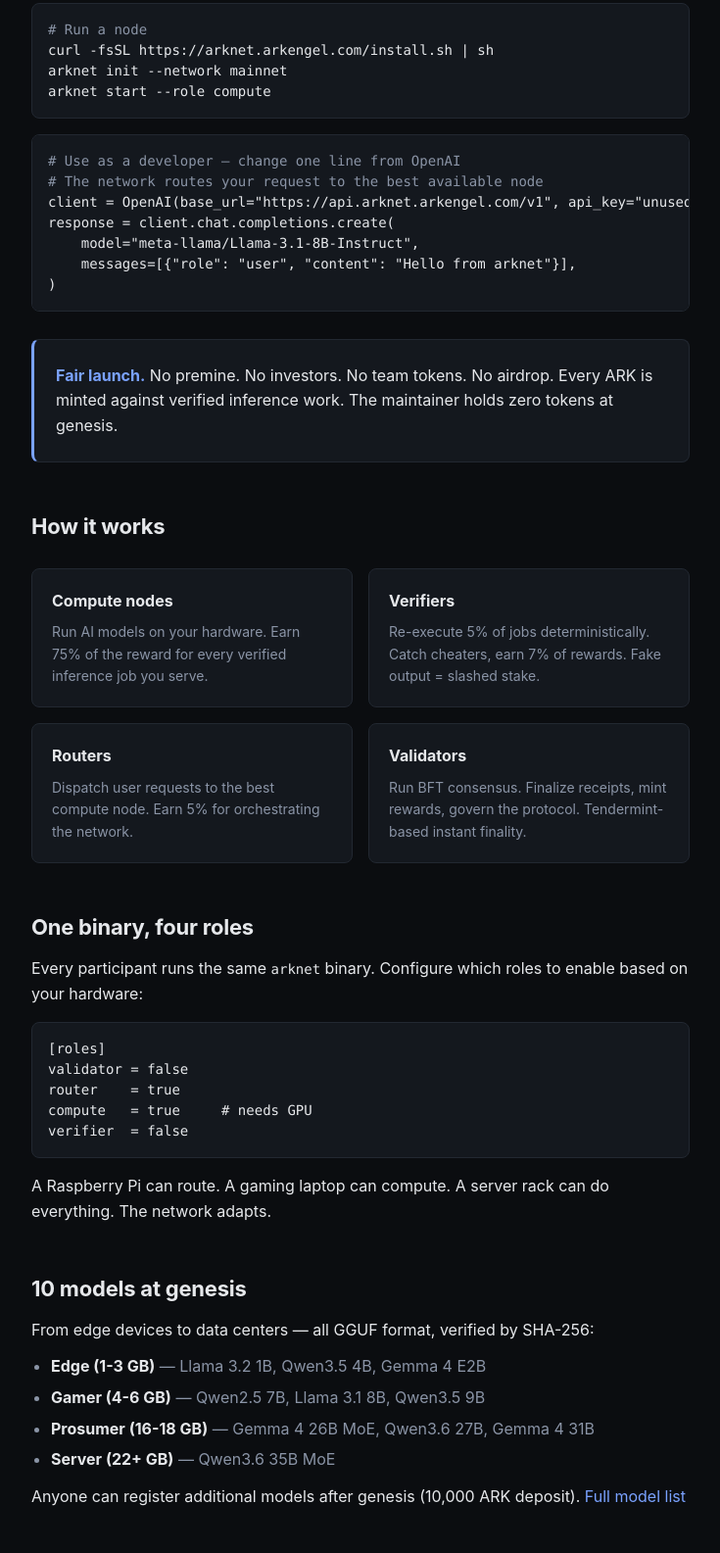
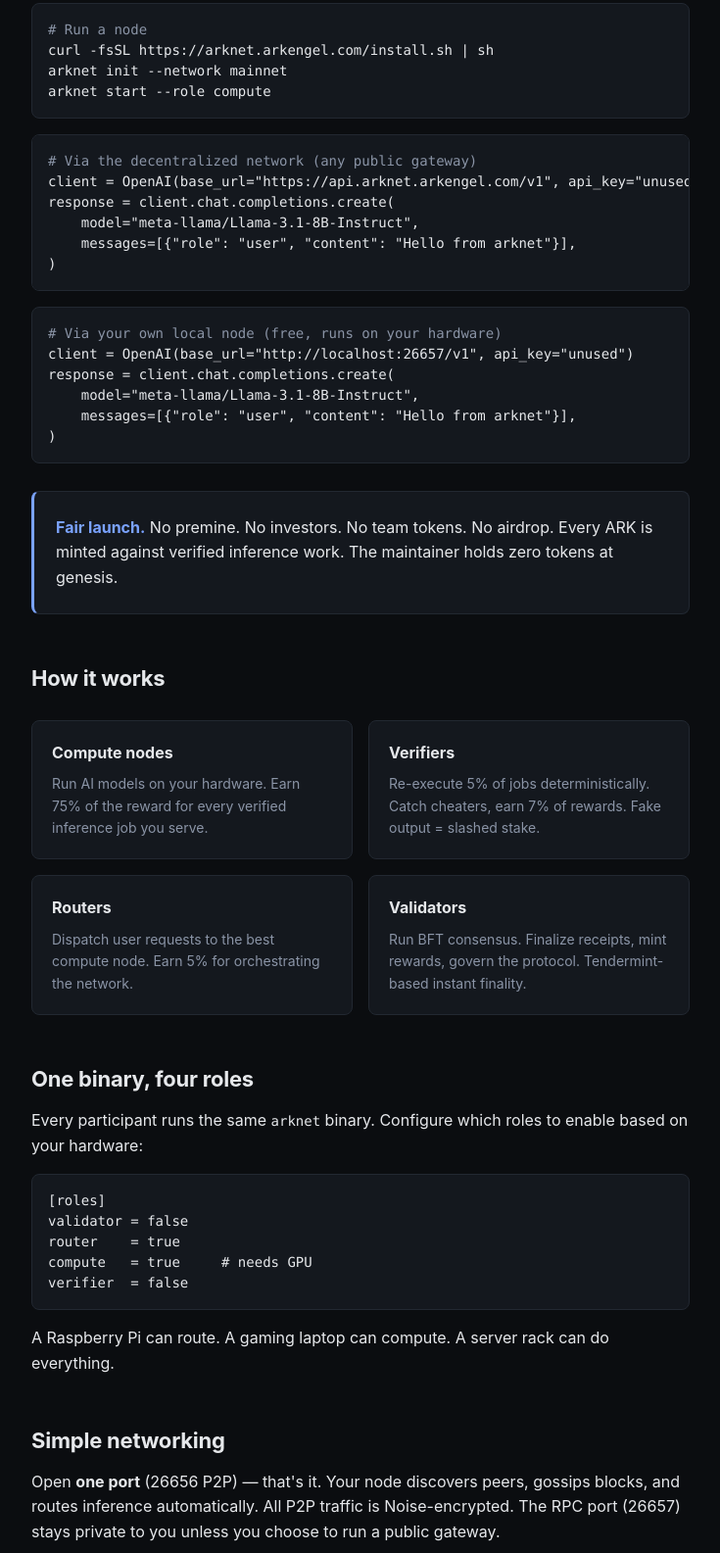
Before and after one commit to st-hannibal/arknet, a plain HTML site: page docs-site/index.html in a window 1280 px wide. Shown: the part 444-2029 px from the top of the page at 98% size, without its empty margins (272-1007 px from the left). Drawn offline with Linux system fonts and the light colour scheme.

Commit message:
fix: genesis_message field in four_node_bft test + docs rewrite
CI fix: four_node_bft integration test was missing the new
genesis_message field on EngineConfig (feature-gated, so local
cargo test didn't catch it).

README:
- Architecture diagram (user → router → compute → verify → mint)
- Two code examples: network gateway + local node (both shown)
- Networking table: P2P public, RPC private, gateway howto
- Bootstrap period explained

Docs site:
- Landing page: dual code examples (network + local)
- Getting started: networking section with port table
- Developer guide: dual OpenAI examples

```diff
--- a/docs-site/index.html
+++ b/docs-site/index.html
@@ -122,9 +122,15 @@ curl -fsSL https://arknet.arkengel.com/install.sh | sh
 arknet init --network mainnet
 arknet start --role compute</pre>
 
-  <pre><span style="color:var(--muted)"># Use as a developer — change one line from OpenAI</span>
-<span style="color:var(--muted)"># The network routes your request to the best available node</span>
+  <pre><span style="color:var(--muted)"># Via the decentralized network (any public gateway)</span>
 client = OpenAI(base_url="https://api.arknet.arkengel.com/v1", api_key="unused")
+response = client.chat.completions.create(
+    model="meta-llama/Llama-3.1-8B-Instruct",
+    messages=[{"role": "user", "content": "Hello from arknet"}],
+)</pre>
+
+  <pre><span style="color:var(--muted)"># Via your own local node (free, runs on your hardware)</span>
+client = OpenAI(base_url="http://localhost:26657/v1", api_key="unused")
 response = client.chat.completions.create(
     model="meta-llama/Llama-3.1-8B-Instruct",
     messages=[{"role": "user", "content": "Hello from arknet"}],
@@ -161,7 +167,10 @@ validator = false
 router    = true
 compute   = true     # needs GPU
 verifier  = false</pre>
-  <p>A Raspberry Pi can route. A gaming laptop can compute. A server rack can do everything. The network adapts.</p>
+  <p>A Raspberry Pi can route. A gaming laptop can compute. A server rack can do everything.</p>
+
+  <h2>Simple networking</h2>
+  <p>Open <strong>one port</strong> (26656 P2P) — that's it. Your node discovers peers, gossips blocks, and routes inference automatically. All P2P traffic is Noise-encrypted. The RPC port (26657) stays private to you unless you choose to run a public gateway.</p>
 
   <h2>10 models at genesis</h2>
   <p>From edge devices to data centers — all GGUF format, verified by SHA-256:</p>
```
Also changed, not shown: docs-site/docs/developers.html (+9 -6 lines), docs-site/docs/getting-started.html (+14 -0 lines), README.md, 1 other file.
